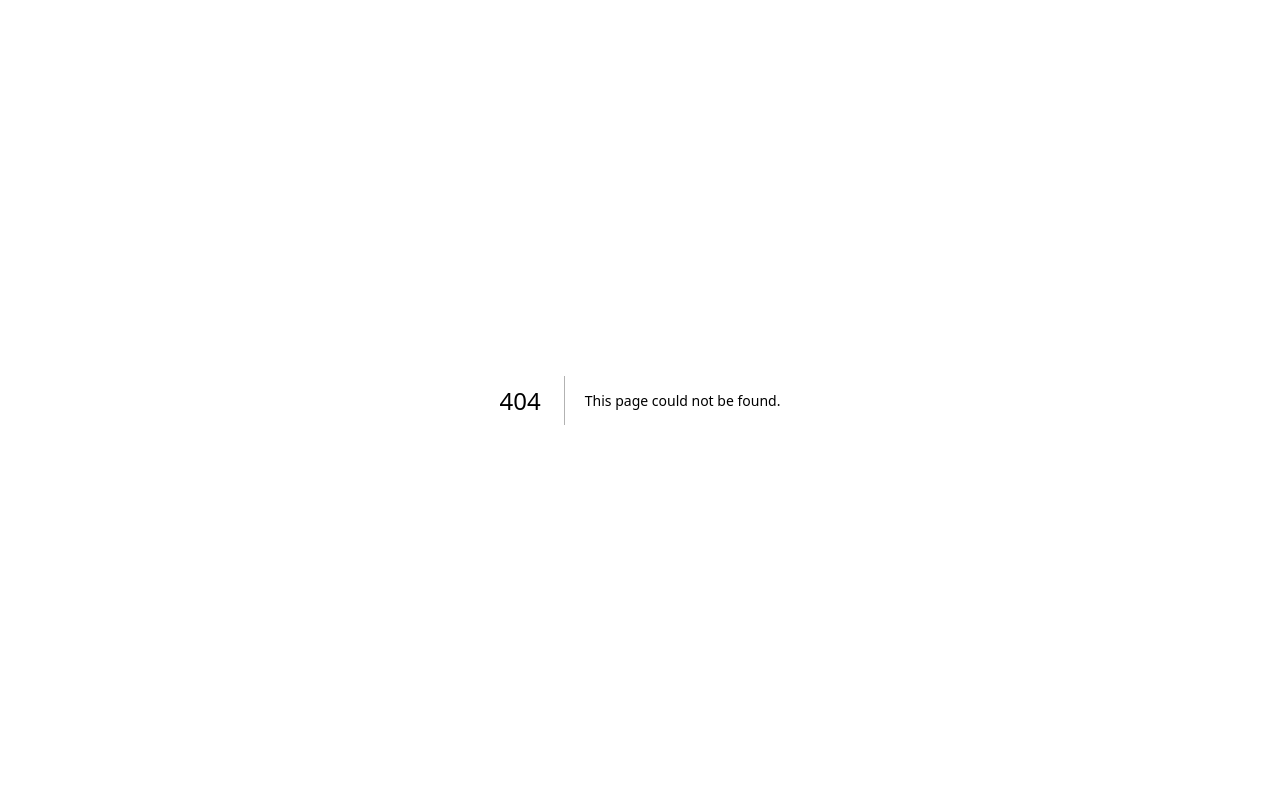
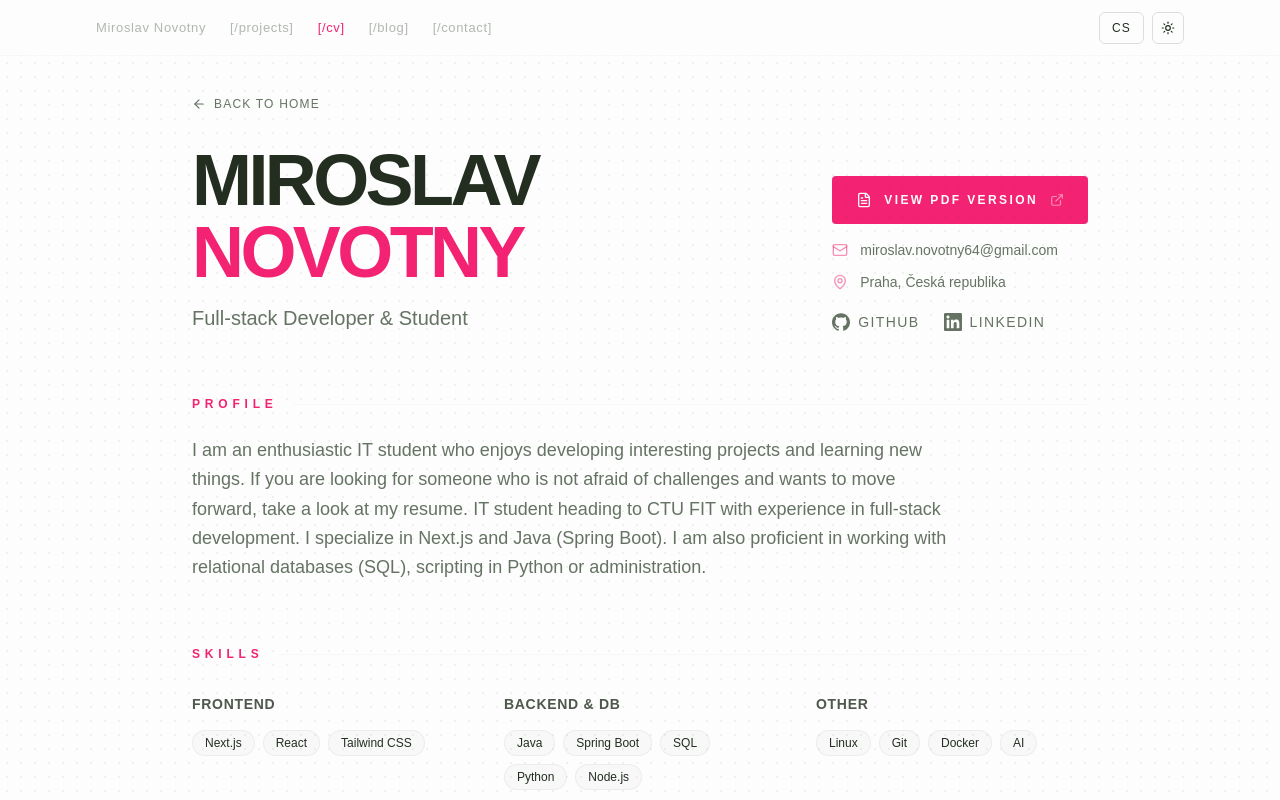
Before and after one commit to Miroslav-Novotny64/personal-website, a Next.js app: page /en/cv in a window 1280 px wide. Before the commit this address had no page. Shown: the top 800 px of the page. Built offline with nearby package versions, Linux system fonts and the light colour scheme; a web font is replaced by a local one.

Commit message:
feat: CV page

```diff
--- /dev/null
+++ b/app/[locale]/cv/page.tsx
@@ -0,0 +1,136 @@
+import { useTranslations } from "next-intl";
+import { ExperiencesSection } from "@/components/experiences-section";
+import { ArrowLeft, ExternalLink, FileText, Mail, MapPin } from "lucide-react";
+import { Link } from "@/i18n/navigation";
+
+export default function CVPage() {
+  const t = useTranslations("CV");
+  const tHome = useTranslations("Home");
+  const tCommon = useTranslations("Common");
+
+  return (
+    <main className="min-h-screen pt-24 pb-20 px-6 lg:px-24">
+      <div className="max-w-4xl mx-auto space-y-16">
+
+        {/* --- Header & Navigation --- */}
+        <div className="flex flex-col md:flex-row md:items-end justify-between gap-8">
+          <div className="space-y-4">
+            <Link
+              href="/"
+              className="group flex items-center gap-2 text-xs font-mono uppercase tracking-widest text-muted-foreground hover:text-primary transition-colors mb-8"
+            >
+              <ArrowLeft size={14} className="group-hover:-translate-x-1 transition-transform" />
+              {t("back_to_home")}
+            </Link>
+
+            <h1 className="text-5xl lg:text-7xl font-black tracking-tighter uppercase">
+              {tHome("name").split(" ")[0]}
+              <br />
+              <span className="text-primary">{tHome("name").split(" ")[1]}</span>
+            </h1>
+            <p className="text-xl text-muted-foreground font-medium max-w-md">
+              {tHome("role")}
+            </p>
+          </div>
+
+          <div className="flex flex-col gap-4">
+            <a
+              href="/Miroslav%20Novotn%C3%BD%20CV%20-%20Student%20IT.pdf"
+              target="_blank"
+              className="group flex items-center justify-center gap-3 px-6 py-4 bg-primary text-primary-foreground font-bold uppercase tracking-[0.2em] text-xs rounded-sm transition-all duration-300 hover:scale-[1.02] hover:shadow-[0_0_30px_rgba(244,34,114,0.2)]"
+            >
+              <FileText size={16} />
+              {t("view_pdf")}
+              <ExternalLink size={14} className="opacity-50" />
+            </a>
+
+            <div className="grid grid-cols-1 gap-3">
+              <a
+                href="mailto:miroslav.novotny64@gmail.com"
+                className="flex items-center gap-3 text-sm text-muted-foreground hover:text-primary transition-colors"
+              >
+                <Mail size={16} className="text-primary/50" />
+                miroslav.novotny64@gmail.com
+              </a>
+              <div className="flex items-center gap-3 text-sm text-muted-foreground">
+                <MapPin size={16} className="text-primary/50" />
+                Praha, Česká republika
+              </div>
+              <div className="flex flex-wrap items-center gap-6 mt-2">
+                <a href="https://github.com/Miroslav-Novotny64" target="_blank" className="flex items-center gap-2 text-sm font-mono uppercase tracking-widest text-muted-foreground hover:text-primary transition-colors">
+                  <svg width="18" height="18" viewBox="0 0 24 24" fill="currentColor"><path d="M12 .297c-6.63 0-12 5.373-12 12 0 5.303 3.438 9.8 8.205 11.385.6.113.82-.258.82-.577 0-.285-.01-1.04-.015-2.04-3.338.724-4.042-1.61-4.042-1.61C4.422 18.07 3.633 17.7 3.633 17.7c-1.087-.744.084-.729.084-.729 1.205.084 1.838 1.236 1.838 1.236 1.07 1.835 2.809 1.305 3.495.998.108-.776.417-1.305.76-1.605-2.665-.3-5.466-1.332-5.466-5.93 0-1.31.465-2.38 1.235-3.22-.135-.303-.54-1.523.105-3.176 0 0 1.005-.322 3.3 1.23.96-.267 1.98-.399 3-.405 1.02.006 2.04.138 3 .405 2.28-1.552 3.285-1.23 3.285-1.23.645 1.653.24 2.873.12 3.176.765.84 1.23 1.91 1.23 3.22 0 4.61-2.805 5.625-5.475 5.92.42.36.81 1.096.81 2.22 0 1.606-.015 2.896-.015 3.286 0 .315.21.69.825.57C20.565 22.092 24 17.592 24 12.297c0-6.627-5.373-12-12-12" /></svg>
+                  {tCommon("github")}
+                </a>
+                <a href="https://linkedin.com" target="_blank" className="flex items-center gap-2 text-sm font-mono uppercase tracking-widest text-muted-foreground hover:text-primary transition-colors">
+                  <svg width="18" height="18" viewBox="0 0 24 24" fill="currentColor"><path d="M20.447 20.452h-3.554v-5.569c0-1.328-.027-3.037-1.852-3.037-1.853 0-2.136 1.445-2.136 2.939v5.667H9.351V9h3.414v1.561h.046c.477-.9 1.637-1.85 3.37-1.85 3.601 0 4.267 2.37 4.267 5.455v6.286zM5.337 7.433c-1.144 0-2.063-.926-2.063-2.065 0-1.138.92-2.063 2.063-2.063 1.14 0 2.064.925 2.064 2.063 0 1.139-.925 2.065-2.064 2.065zm1.782 13.019H3.555V9h3.564v11.452zM22.225 0H1.771C.792 0 0 .774 0 1.729v20.542C0 23.227.792 24 1.771 24h20.451c.98 0 1.771-.773 1.771-1.729V1.729C24 .774 23.205 0 22.225 0z" /></svg>
+                  {tCommon("linkedin")}
+                </a>
+              </div>
+            </div>
+          </div>
+        </div>
+
+        {/* --- Profile --- */}
+        <section className="space-y-6">
+          <div className="flex items-center gap-4">
+            <h2 className="text-xs font-mono font-bold uppercase tracking-[0.4em] text-primary">{t("profile")}</h2>
+            <div className="h-px flex-1 bg-border/20"></div>
+          </div>
+          <p className="text-lg text-muted-foreground leading-relaxed max-w-3xl">
+            {tHome("bio")} {tHome("intro")}
+          </p>
+        </section>
+
+        {/* --- Skills --- */}
+        <section className="space-y-8">
+          <div className="flex items-center gap-4">
+            <h2 className="text-xs font-mono font-bold uppercase tracking-[0.4em] text-primary">{t("skills.title")}</h2>
+            <div className="h-px flex-1 bg-border/20"></div>
+          </div>
+
+          <div className="grid grid-cols-1 md:grid-cols-3 gap-10">
+            <div className="space-y-4">
+              <h3 className="text-sm font-bold uppercase tracking-wider text-foreground/80">{t("skills.categories.frontend")}</h3>
+              <div className="flex flex-wrap gap-2">
+                <span className="px-3 py-1 bg-muted/50 border border-border/40 rounded-full text-xs font-medium">Next.js</span>
+                <span className="px-3 py-1 bg-muted/50 border border-border/40 rounded-full text-xs font-medium">React</span>
+                <span className="px-3 py-1 bg-muted/50 border border-border/40 rounded-full text-xs font-medium">Tailwind CSS</span>
+              </div>
+            </div>
+
+            <div className="space-y-4">
+              <h3 className="text-sm font-bold uppercase tracking-wider text-foreground/80">{t("skills.categories.backend")}</h3>
+              <div className="flex flex-wrap gap-2">
+                <span className="px-3 py-1 bg-muted/50 border border-border/40 rounded-full text-xs font-medium">Java</span>
+                <span className="px-3 py-1 bg-muted/50 border border-border/40 rounded-full text-xs font-medium">Spring Boot</span>
+                <span className="px-3 py-1 bg-muted/50 border border-border/40 rounded-full text-xs font-medium">SQL</span>
+                <span className="px-3 py-1 bg-muted/50 border border-border/40 rounded-full text-xs font-medium">Python</span>
+                <span className="px-3 py-1 bg-muted/50 border border-border/40 rounded-full text-xs font-medium">Node.js</span>
+              </div>
+            </div>
+
+            <div className="space-y-4">
+              <h3 className="text-sm font-bold uppercase tracking-wider text-foreground/80">{t("skills.categories.other")}</h3>
+              <div className="flex flex-wrap gap-2">
+                <span className="px-3 py-1 bg-muted/50 border border-border/40 rounded-full text-xs font-medium">Linux</span>
+                <span className="px-3 py-1 bg-muted/50 border border-border/40 rounded-full text-xs font-medium">Git</span>
+                <span className="px-3 py-1 bg-muted/50 border border-border/40 rounded-full text-xs font-medium">Docker</span>
+                <span className="px-3 py-1 bg-muted/50 border border-border/40 rounded-full text-xs font-medium">AI</span>
+              </div>
+            </div>
+          </div>
+        </section>
+
+        <section className="space-y-12">
+          <div className="flex items-center gap-4">
+            <h2 className="text-xs font-mono font-bold uppercase tracking-[0.4em] text-primary">{t("history")}</h2>
+            <div className="h-px flex-1 bg-border/20"></div>
+          </div>
+
+          <ExperiencesSection />
+        </section>
+
+      </div>
+    </main>
+  );
+}
--- a/app/[locale]/page.tsx
+++ b/app/[locale]/page.tsx
@@ -105,13 +105,16 @@ export default function Home() {
                 {t("bio")}
               </p>
               <div className="flex items-center gap-10">
-                <button className="group relative flex items-center justify-center gap-3 px-8 py-4 bg-primary text-primary-foreground font-bold uppercase tracking-[0.2em] text-xs rounded-sm transition-all duration-500 hover:scale-[1.01] hover:shadow-[0_0_50px_rgba(244,34,114,0.3)] overflow-hidden shrink-0">
+                <Link
+                  href="/cv"
+                  className="group relative flex items-center justify-center gap-3 px-8 py-4 bg-primary text-primary-foreground font-bold uppercase tracking-[0.2em] text-xs rounded-sm transition-all duration-500 hover:scale-[1.01] hover:shadow-[0_0_50px_rgba(244,34,114,0.3)] overflow-hidden shrink-0"
+                >
                   <span className="relative z-10 flex items-center gap-2">
                     {t("see_cv")}
                     <ExternalLink size={16} strokeWidth={2} />
                   </span>
                   <div className="absolute inset-0 bg-white/10 translate-y-full group-hover:translate-y-0 transition-transform duration-500" />
-                </button>
+                </Link>
                 <a
                   href="mailto:miroslav.novotny64@gmail.com"
                   className="group flex items-center gap-2 text-muted-foreground hover:text-primary font-mono text-xs uppercase tracking-[0.3em] transition-all duration-300 whitespace-nowrap"
--- a/i18n/request.ts
+++ b/i18n/request.ts
@@ -9,11 +9,12 @@ export default getRequestConfig(async ({requestLocale}) => {
     ? requested
     : routing.defaultLocale;
 
-  const [common, home, projects, experiences] = await Promise.all([
+  const [common, home, projects, experiences, cv] = await Promise.all([
     import(`../messages/${locale}/common.json`),
     import(`../messages/${locale}/home.json`),
     import(`../messages/${locale}/projects.json`),
-    import(`../messages/${locale}/experiences.json`)
+    import(`../messages/${locale}/experiences.json`),
+    import(`../messages/${locale}/cv.json`)
   ]);
 
   return {
@@ -22,7 +23,8 @@ export default getRequestConfig(async ({requestLocale}) => {
       ...common.default,
       ...home.default,
       ...projects.default,
-      ...experiences.default
+      ...experiences.default,
+      ...cv.default
     }
   };
 });
--- /dev/null
+++ b/messages/cs/cv.json
@@ -0,0 +1,18 @@
+{
+  "CV": {
+    "title": "Životopis",
+    "subtitle": "Informace o mém vzdělání, praxi a dovednostech.",
+    "profile": "Profil",
+    "view_pdf": "Zobrazit PDF verzi",
+    "history": "Praxe & Vzdělání",
+    "skills": {
+      "title": "Dovednosti",
+      "categories": {
+        "frontend": "Frontend",
+        "backend": "Backend & DB",
+        "other": "Ostatní"
+      }
+    },
+    "back_to_home": "Zpět na úvod"
+  }
+}
--- /dev/null
+++ b/messages/en/cv.json
@@ -0,0 +1,18 @@
+{
+  "CV": {
+    "title": "Curriculum Vitae",
+    "subtitle": "Information about my education, experience, and skills.",
+    "profile": "Profile",
+    "view_pdf": "View PDF version",
+    "history": "Experience & Education",
+    "skills": {
+      "title": "Skills",
+      "categories": {
+        "frontend": "Frontend",
+        "backend": "Backend & DB",
+        "other": "Other"
+      }
+    },
+    "back_to_home": "Back to Home"
+  }
+}
```
Also changed, not shown: 1 other file (tests, documents, lock files or other folders).
